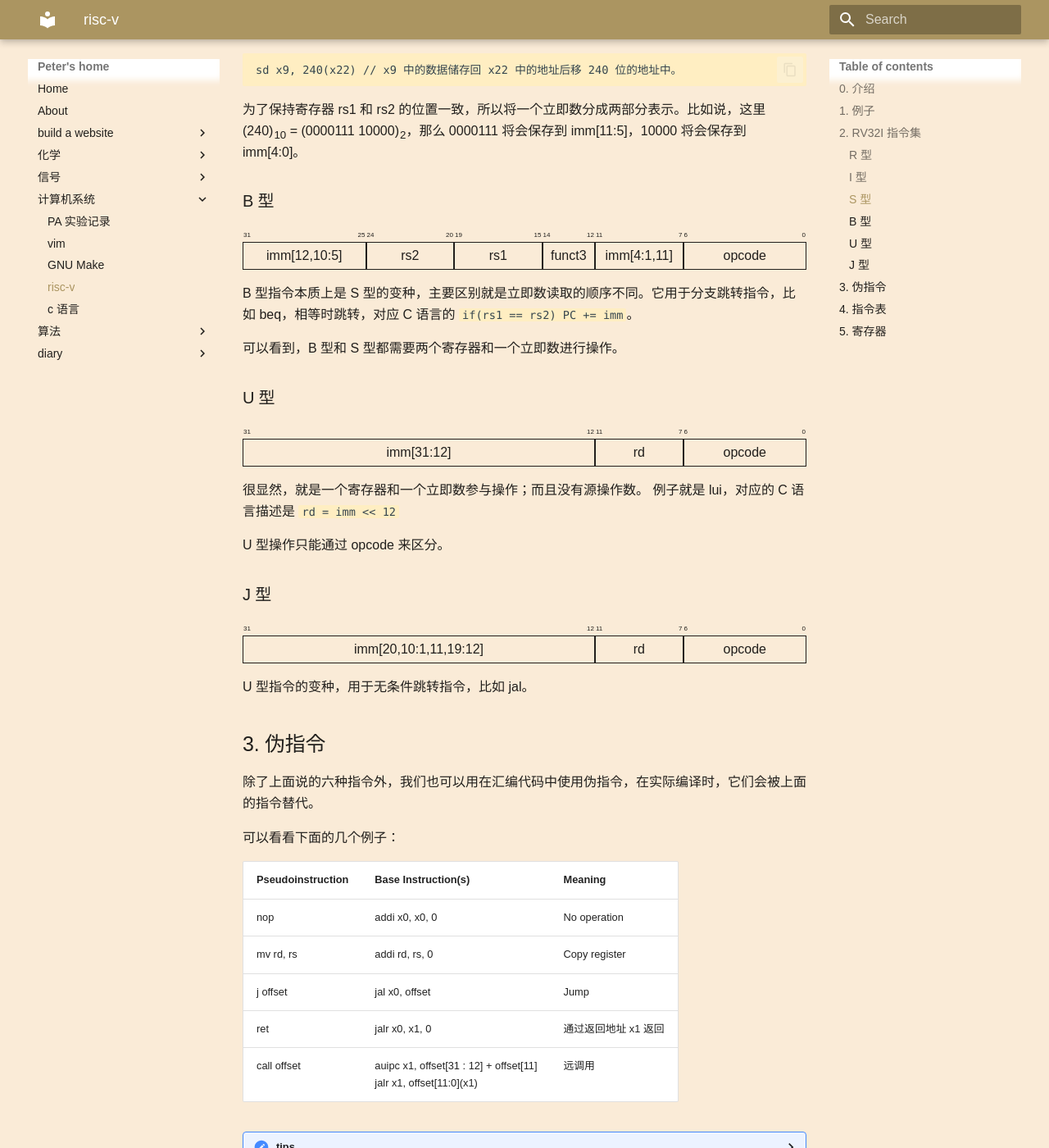
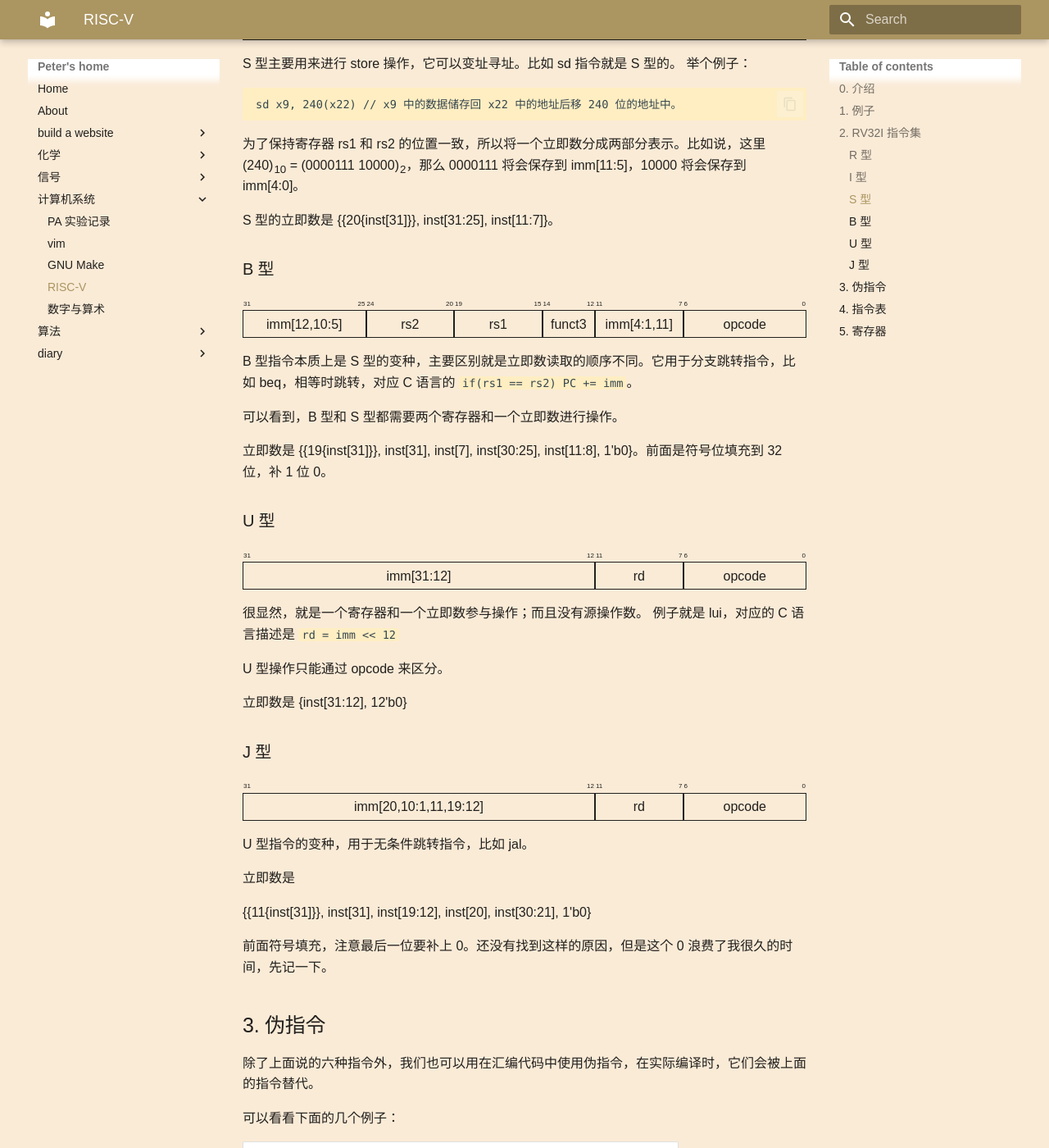
Before and after one commit to peter5723/peter5723.github.io, an MkDocs documentation site: the page built from docs/ICS/riscv.md, in a window 1280 px wide and 1400 px high, scrolled down 3763 px. Shown: the whole window at 82% size. Built offline with MkDocs 1.6.1 and Material for MkDocs 9.7.7, drawn with Linux system fonts in a browser that asks for light colours; some web fonts are replaced; a style sheet for code colours, icons or effects is not loaded; some of the changed text lies outside the part shown.

Commit message:
add a number blog

````diff
--- a/docs/ICS/riscv.md
+++ b/docs/ICS/riscv.md
@@ -223,6 +223,8 @@ I 型使用两个寄存器和和一个立即数进行运算。如果像 R 型那
 
 I 型的运算类型由 opcode 和 funct3 决定。
 
+立即数是 {{20{inst[31]}}, inst[31:20]}。
+
 ### S 型
 
 <table class="riscv-table">
@@ -263,6 +265,7 @@ sd x9, 240(x22) // x9 中的数据储存回 x22 中的地址后移 240 位的地
 ```
 为了保持寄存器 rs1 和 rs2 的位置一致，所以将一个立即数分成两部分表示。比如说，这里 (240)~10~ = (0000111 10000)~2~，那么 0000111 将会保存到 imm[11:5]，10000 将会保存到 imm[4:0]。
 
+S 型的立即数是 {{20{inst[31]}}, inst[31:25], inst[11:7]}。
 ### B 型
 
 <table class="riscv-table">
@@ -300,6 +303,7 @@ B 型指令本质上是 S 型的变种，主要区别就是立即数读取的顺
 
 可以看到，B 型和 S 型都需要两个寄存器和一个立即数进行操作。
 
+立即数是 {{19{inst[31]}}, inst[31], inst[7], inst[30:25], inst[11:8], 1'b0}。前面是符号位填充到 32 位，补 1 位 0。
 ### U 型
 
 <table class="riscv-table">
@@ -326,6 +330,8 @@ B 型指令本质上是 S 型的变种，主要区别就是立即数读取的顺
 
 U 型操作只能通过 opcode 来区分。
 
+立即数是 {inst[31:12], 12'b0}
+
 ### J 型
 
 <table class="riscv-table">
@@ -349,6 +355,11 @@ U 型操作只能通过 opcode 来区分。
 
 U 型指令的变种，用于无条件跳转指令，比如 jal。
 
+立即数是
+
+{{11{inst[31]}}, inst[31], inst[19:12], inst[20], inst[30:21], 1'b0}
+
+前面符号填充，注意最后一位要补上 0。还没有找到这样的原因，但是这个 0 浪费了我很久的时间，先记一下。
 ## 3. 伪指令
 
 除了上面说的六种指令外，我们也可以用在汇编代码中使用伪指令，在实际编译时，它们会被上面的指令替代。
--- a/mkdocs.yml
+++ b/mkdocs.yml
@@ -101,8 +101,8 @@ nav:
     - "PA 实验记录": "ICS/2023-11-02-PAnote.md"
     - "vim": "ICS/vim.md"
     - "GNU Make": "ICS/make.md"
-    - "risc-v": "ICS/riscv.md"
-    - "c 语言": "ICS/c_lan.md"
+    - "RISC-V": "ICS/riscv.md"
+    - "数字与算术": "ICS/number.md"
   - "算法":
     - "介绍": "algorithm/intro.md"
     - "搜索":
````
Also changed, not shown: docs/ICS/c_lan.md (deleted, +0 -7 lines), docs/ICS/number.md (added, +101 -0 lines), docs/diary.md (+5 -0 lines), site/404.html, site/about/index.html, site/index.html, site/search/search_index.json, site/sitemap.xml, 2 other files.
